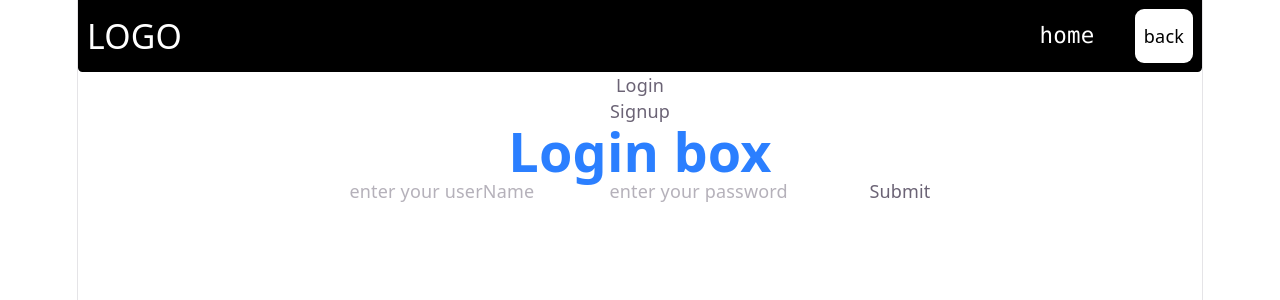
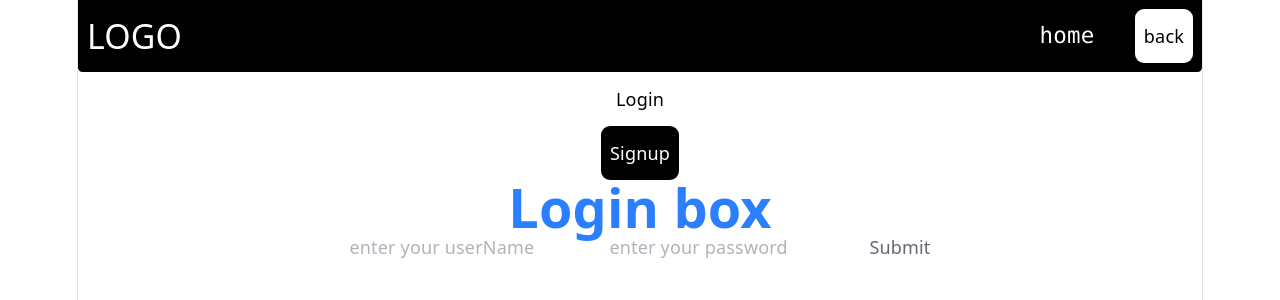
Before and after one commit to nishav07/ClientX, a React (Vite) app in the folder client/: page /auth/login in a window 1280 px wide. Shown: the top 300 px of the page. Built offline with nearby package versions, Linux system fonts and the light colour scheme; no server answers.

Commit message:
navbars added

```diff
--- a/client/src/components/Navbar.jsx
+++ b/client/src/components/Navbar.jsx
@@ -1,4 +1,3 @@
-import Btn from "./btn"
 import { Link } from "react-router-dom"
 
 export default function Navbar({li1,li2,li3,btnTxt,btnPath}) {
@@ -13,7 +12,7 @@ export default function Navbar({li1,li2,li3,btnTxt,btnPath}) {
                 <a href=""><li className="text-xl text-white font-mono">{li3}</li></a>
 
 
-                    <Link to={btnPath}><button className="h-12 w-auto p-2 bg-white text-black rounded-lg">{btnTxt}</button><button/></Link>
+                    <Link to={btnPath}><button className="h-12 w-auto p-2 bg-white text-black rounded-lg">{btnTxt}</button></Link>
             </ul>
         </nav>
     </div>
--- /dev/null
+++ b/client/src/components/SideNav.jsx
@@ -0,0 +1,9 @@
+export default function SideNav(){
+    return(<div
+     id="sideNavContainer"
+     className="h-full width-20 rounded-lg bg-black"
+    >
+
+
+    </div>)
+}
--- a/client/src/features/Auth.jsx
+++ b/client/src/features/Auth.jsx
@@ -5,7 +5,7 @@ import { Outlet } from 'react-router-dom';
 import { Link } from 'react-router-dom';
 import Navbar from '../components/Navbar';
 
-export default function Auth({setUser}){
+export default function Auth(){
 
     return(
         <>
@@ -17,13 +17,13 @@ export default function Auth({setUser}){
         </nav> */}
 
         <Navbar li1="home" btnTxt="back" btnPath="/"></Navbar>
-         <Link to={"/auth/login"}><button className='' >Login</button></Link>
-            <Link to={"/auth/signup"}><button >Signup</button></Link>
+         <Link to={"/auth/login"}><button className='h-12 w-auto p-2 bg-white text-black rounded-lg' >Login</button></Link>
+            <Link to={"/auth/signup"}><button className='h-12 w-auto p-2 bg-black text-white rounded-lg' >Signup</button></Link>
 
 
     <div className='authContent'>
         <Routes>
-        <Route path='login' element={<Login setUser={setUser}/>}  />-
+        <Route path='login' element={<Login/>}  />-
         <Route path='signup' element={<Signup/>} />
     </Routes>
     </div>
--- a/client/src/pages/Dashboard/Layout.jsx
+++ b/client/src/pages/Dashboard/Layout.jsx
@@ -3,8 +3,9 @@ import { useState } from "react";
 import { useEffect } from "react";
 import { useNavigate } from "react-router-dom";
 import axios from "axios";
+import Navbar from "../../components/Navbar";
 
-export default function Layout({userData}){
+export default function Layout(){
     let navigate = useNavigate();
     const [user,setUser] = useState(null);
 
@@ -48,7 +49,9 @@ useEffect(() => {
     return (<>
     <h1>User Dashboard</h1>
      {user ? (
-  <p>email:{user.email}</p>
+  <div id="container" className="h-full w-full">
+    <Navbar li1="home" li2="analytics" btnTxt="logout"  btnPath="/"/>
+  </div>
 ) : (
   <p>Loading...</p>
 )}
```
